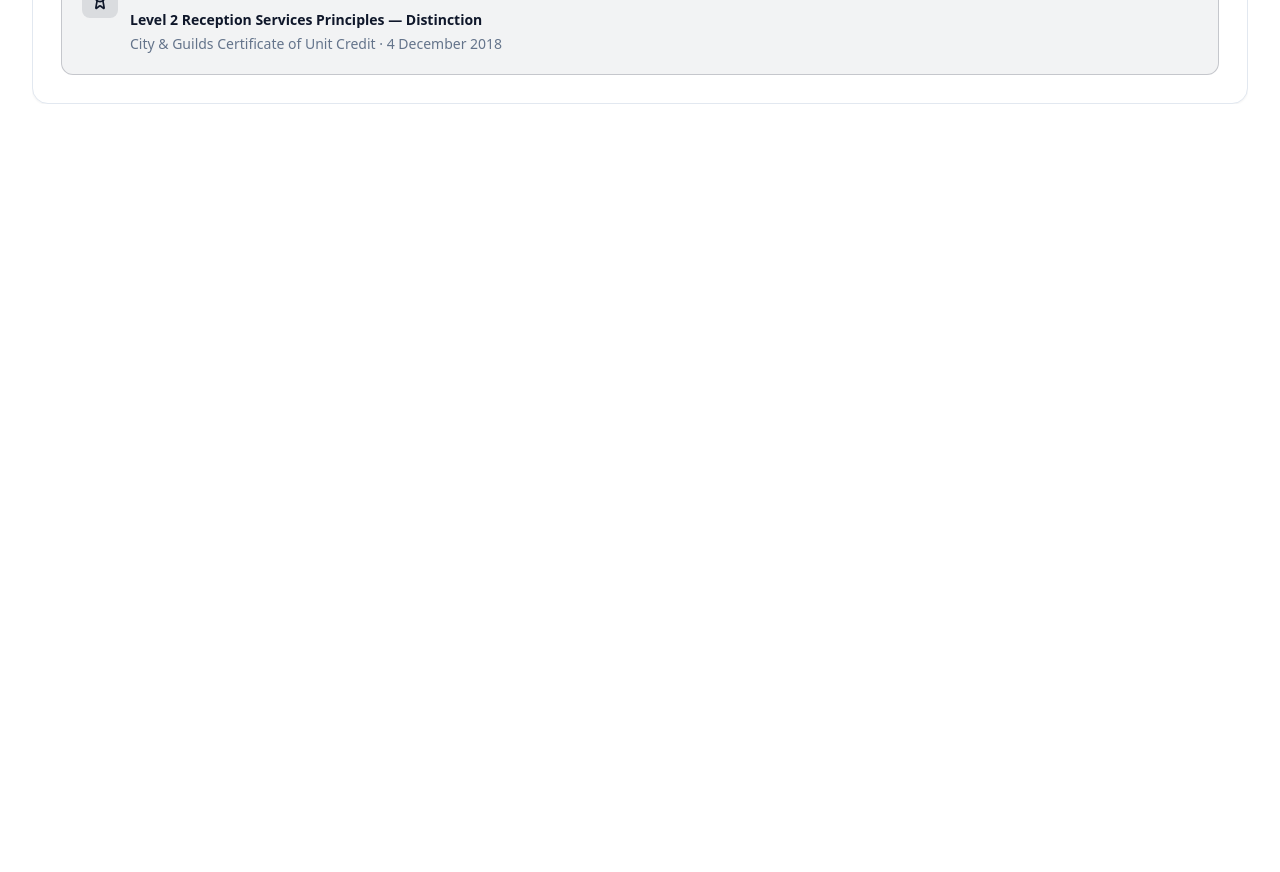
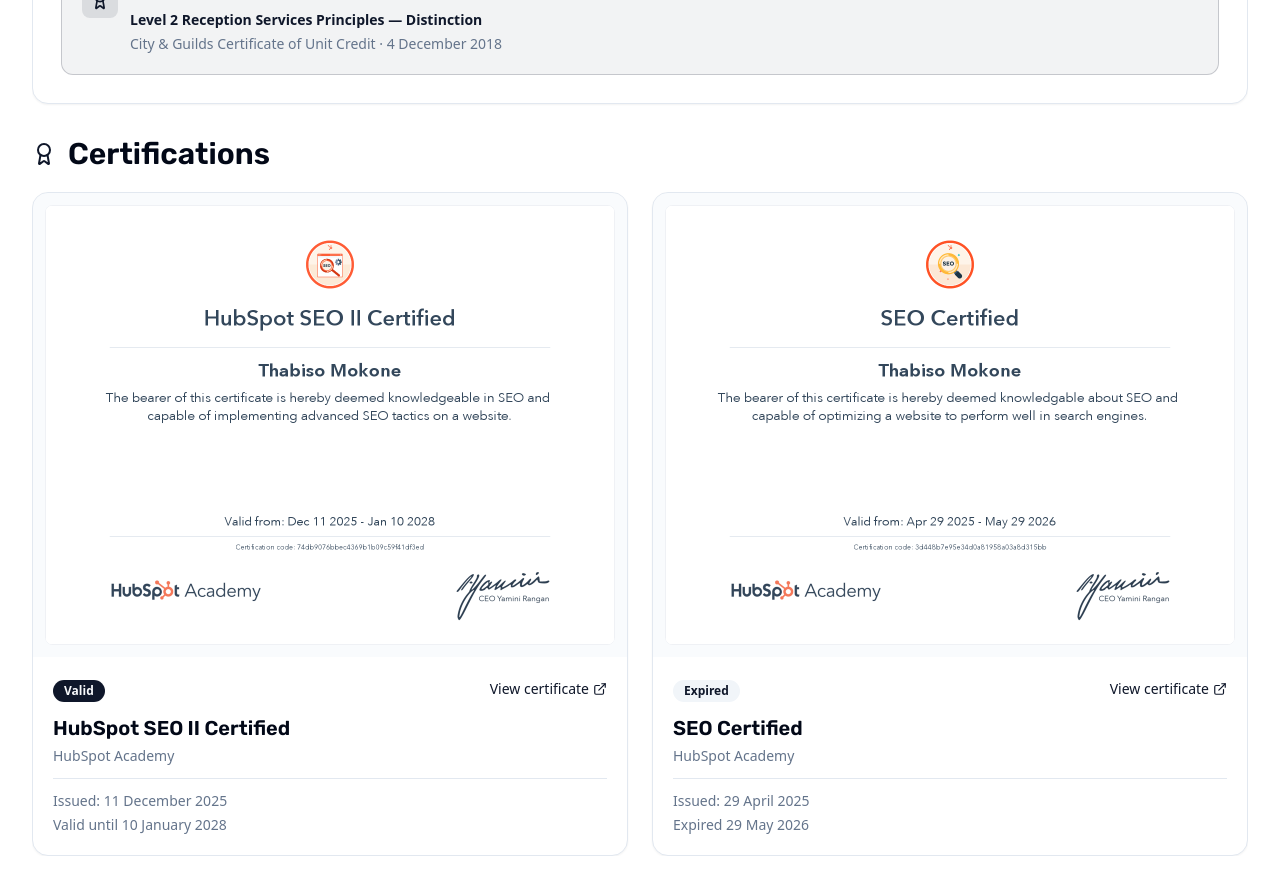
Before and after one commit to mokone-september/Portfolio, a Next.js app: page /education in a window 1280 px wide. Shown: the part 1200-2072 px from the top of the page. Before the commit the page ends 1320 px from the top, so only its background shows below. Built offline with nearby package versions, Linux system fonts and the light colour scheme; no server answers.

Commit message:
Add HubSpot SEO certifications to education pages

```diff
--- a/src/app/education/page.tsx
+++ b/src/app/education/page.tsx
@@ -1,4 +1,5 @@
 import FramerWrapper from "@/components/animation/FramerWrapper";
+import CertificatesSection from "@/components/CertificatesSection";
 import Heading from "@/components/Heading";
 import { Badge } from "@/components/ui/badge";
 import {
@@ -172,6 +173,7 @@ const EducationPage = () => {
           </article>
         </FramerWrapper>
       </div>
+      <CertificatesSection locale="en" />
     </div>
   );
 };
--- /dev/null
+++ b/src/components/CertificatesSection.tsx
@@ -0,0 +1,109 @@
+import Image from "next/image";
+import { Award, ExternalLink } from "lucide-react";
+import { Badge } from "@/components/ui/badge";
+import type { Locale } from "@/lib/i18n";
+
+export default function CertificatesSection({
+  locale,
+}: {
+  locale: Locale;
+}) {
+  const isAfrikaans = locale === "af";
+
+  const certificates = [
+    {
+      title: "HubSpot SEO II Certified",
+      image: "/certificates/hubspot-seo-ii-certified.png",
+      issued: isAfrikaans ? "Uitgereik: 11 Desember 2025" : "Issued: 11 December 2025",
+      status: isAfrikaans ? "Geldig tot 10 Januarie 2028" : "Valid until 10 January 2028",
+      expired: false,
+    },
+    {
+      title: "SEO Certified",
+      image: "/certificates/hubspot-seo-certified.png",
+      issued: isAfrikaans ? "Uitgereik: 29 April 2025" : "Issued: 29 April 2025",
+      status: isAfrikaans ? "Verval op 29 Mei 2026" : "Expired 29 May 2026",
+      expired: true,
+    },
+  ];
+
+  return (
+    <section className="w-full space-y-5">
+      <div className="flex items-center gap-3">
+        <Award className="h-6 w-6 text-primary" />
+        <h2 className="font-rubik text-2xl font-bold text-card-foreground sm:text-3xl">
+          {isAfrikaans ? "Sertifisering" : "Certifications"}
+        </h2>
+      </div>
+
+      <div className="grid w-full grid-cols-1 gap-6 lg:grid-cols-2">
+        {certificates.map((certificate) => (
+          <article
+            key={certificate.title}
+            className="group overflow-hidden rounded-2xl border border-border bg-card shadow-sm transition-all duration-300 hover:-translate-y-1 hover:border-primary/40 hover:shadow-lg"
+          >
+            <a
+              href={certificate.image}
+              target="_blank"
+              rel="noopener noreferrer"
+              aria-label={
+                isAfrikaans
+                  ? `Bekyk sertifikaat: ${certificate.title}`
+                  : `View certificate: ${certificate.title}`
+              }
+              className="block overflow-hidden bg-muted/40 p-3"
+            >
+              <Image
+                src={certificate.image}
+                alt={`${certificate.title} — HubSpot Academy certificate`}
+                width={1200}
+                height={900}
+                className="h-auto w-full rounded-lg object-contain transition-transform duration-300 group-hover:scale-[1.02]"
+              />
+            </a>
+
+            <div className="flex flex-col gap-3 p-5">
+              <div className="flex flex-wrap items-center justify-between gap-2">
+                <Badge variant={certificate.expired ? "secondary" : "default"}>
+                  {certificate.expired
+                    ? isAfrikaans
+                      ? "Verval"
+                      : "Expired"
+                    : isAfrikaans
+                      ? "Geldig"
+                      : "Valid"}
+                </Badge>
+
+                <a
+                  href={certificate.image}
+                  target="_blank"
+                  rel="noopener noreferrer"
+                  className="inline-flex items-center gap-1 text-sm font-medium text-primary hover:underline"
+                >
+                  {isAfrikaans ? "Bekyk sertifikaat" : "View certificate"}
+                  <ExternalLink className="h-3.5 w-3.5" />
+                </a>
+              </div>
+
+              <div>
+                <h3 className="font-rubik text-xl font-semibold text-card-foreground">
+                  {certificate.title}
+                </h3>
+                <p className="mt-1 text-sm text-muted-foreground">
+                  HubSpot Academy
+                </p>
+              </div>
+
+              <div className="border-t border-border pt-3 text-sm text-muted-foreground">
+                <p>{certificate.issued}</p>
+                <p className="mt-1 font-medium">
+                  {certificate.status}
+                </p>
+              </div>
+            </div>
+          </article>
+        ))}
+      </div>
+    </section>
+  );
+}
--- a/src/components/pages/LocalizedPages.tsx
+++ b/src/components/pages/LocalizedPages.tsx
@@ -1,5 +1,6 @@
 import Link from "next/link";
 import Image from "next/image";
+import CertificatesSection from "@/components/CertificatesSection";
 import Heading from "@/components/Heading";
 import { Badge } from "@/components/ui/badge";
 import FramerWrapper from "@/components/animation/FramerWrapper";
@@ -484,6 +485,7 @@ export function LocalizedEducationPage({ locale }: { locale: Locale }) {
           </FramerWrapper>
         </div>
       </div>
+      <CertificatesSection locale={locale} />
     </div>
   );
 }
```
Also changed, not shown: public/certificates/hubspot-seo-certified.png (added), public/certificates/hubspot-seo-ii-certified.png (added).
